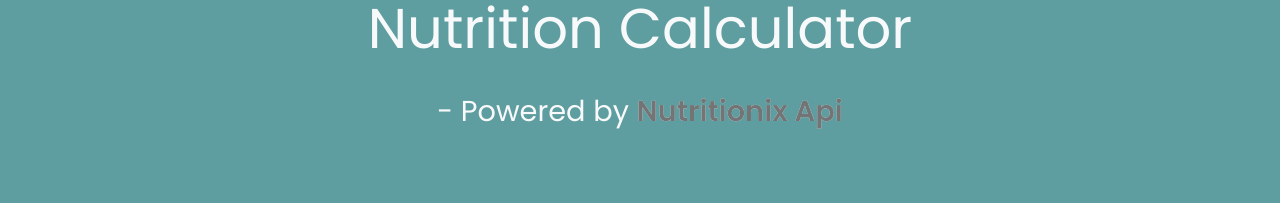
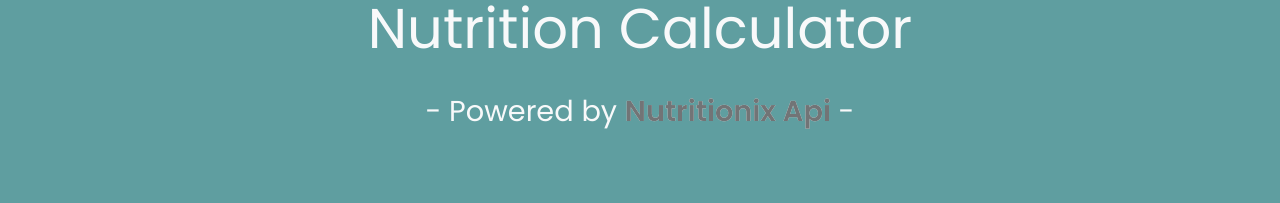
Before and after one commit to ArinChase/nutrition-calculator, a Next.js app: page / in a window 1280 px wide. Shown: the part 534-737 px from the top of the page. Built offline with nearby package versions, Linux system fonts and the light colour scheme.

Commit message:
Add files via upload

```diff
--- a/pages/index.js
+++ b/pages/index.js
@@ -79,7 +79,7 @@
         <div className="navSpace"></div>
         <Image src="/images/food.png" className="m-3 ac-super-light ac-bg p-3 nutrition-icon" roundedCircle />
         <h1 className="display-4 pt-4 ac-super-light ac-text"><strong>Nutrition Calculator</strong></h1>
-        <h4 className="px-2 py-4 ac-super-light ac-text"> - Powered by <a className="ac-grey-medium ac-text font-weight-bold" href="https://nutritionix.com" target="_blank">Nutritionix Api</a></h4>
+        <h4 className="px-2 py-4 ac-super-light ac-text"> - Powered by <a className="ac-grey-medium ac-text font-weight-bold" href="https://nutritionix.com" target="_blank">Nutritionix Api</a> -</h4>
       </div>
 
       <div className="container ac-super-light ac-bg">
```
